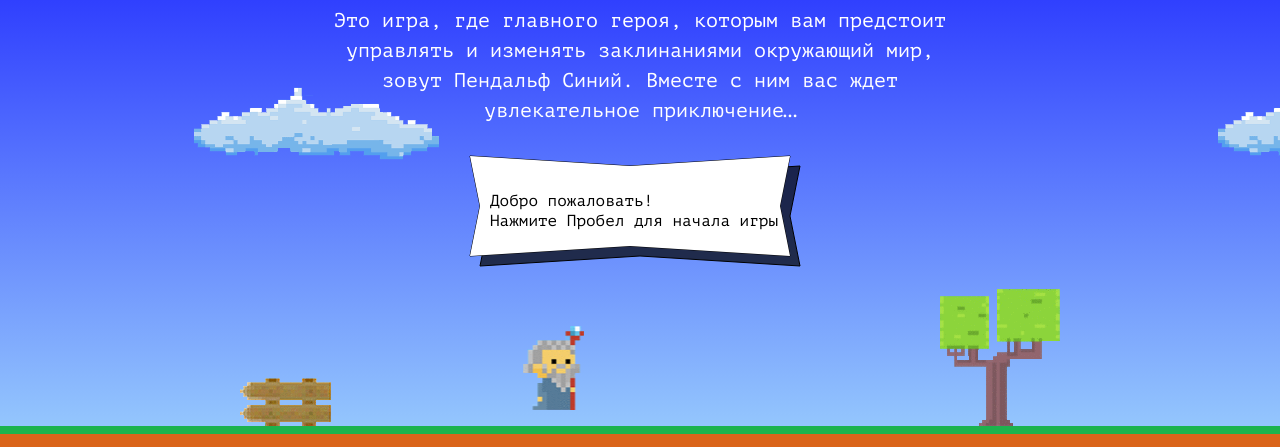
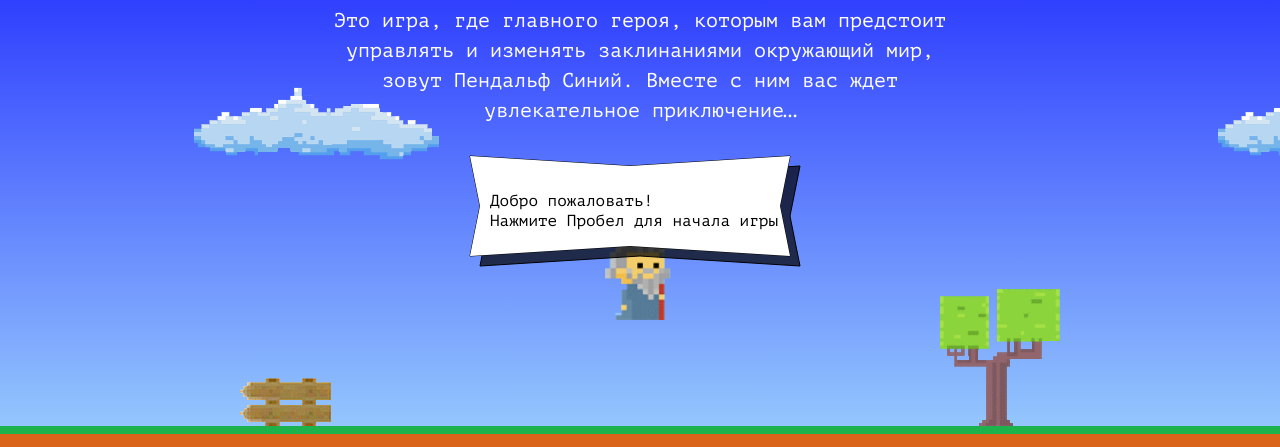
Before and after one commit to AliceInWonderland1994/1599627-code-and-magick-21, a website: page index.html in a window 1280 px wide. Shown: the part 203-650 px from the top of the page. Drawn offline with Linux system fonts and the light colour scheme.

Commit message:
Изменена функция расчета высоты мага

```diff
--- a/index.html
+++ b/index.html
@@ -190,8 +190,9 @@
 
   var wizardWidth = 70;
 
-  var getWizardHeight = function() {}
+  var getWizardHeight = function() {
     return 1.337 * wizardWidth;
+  }
 
   var getWizardX = function(gameFieldWidth) {
     return (gameFieldWidth - wizardWidth) / 2;
```
